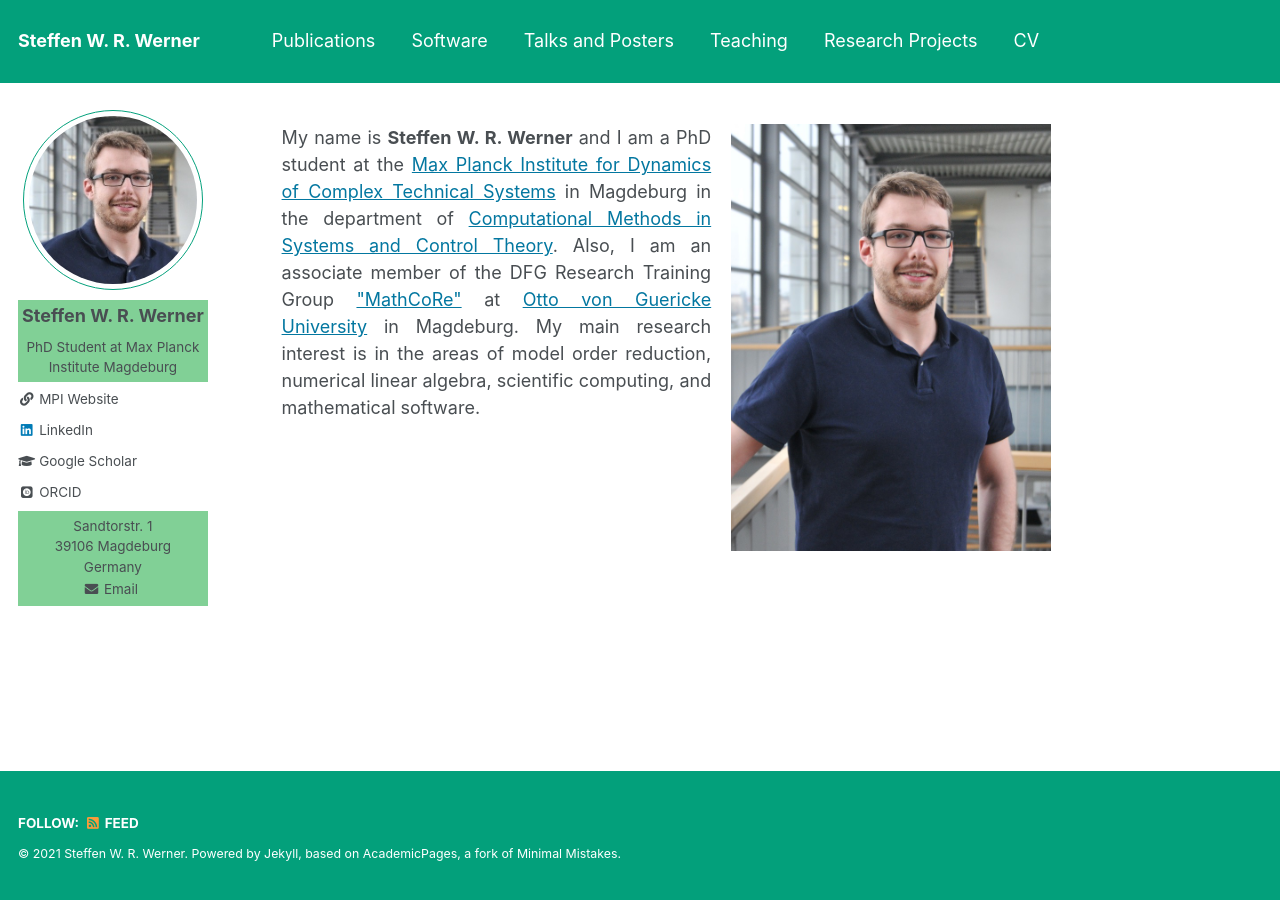
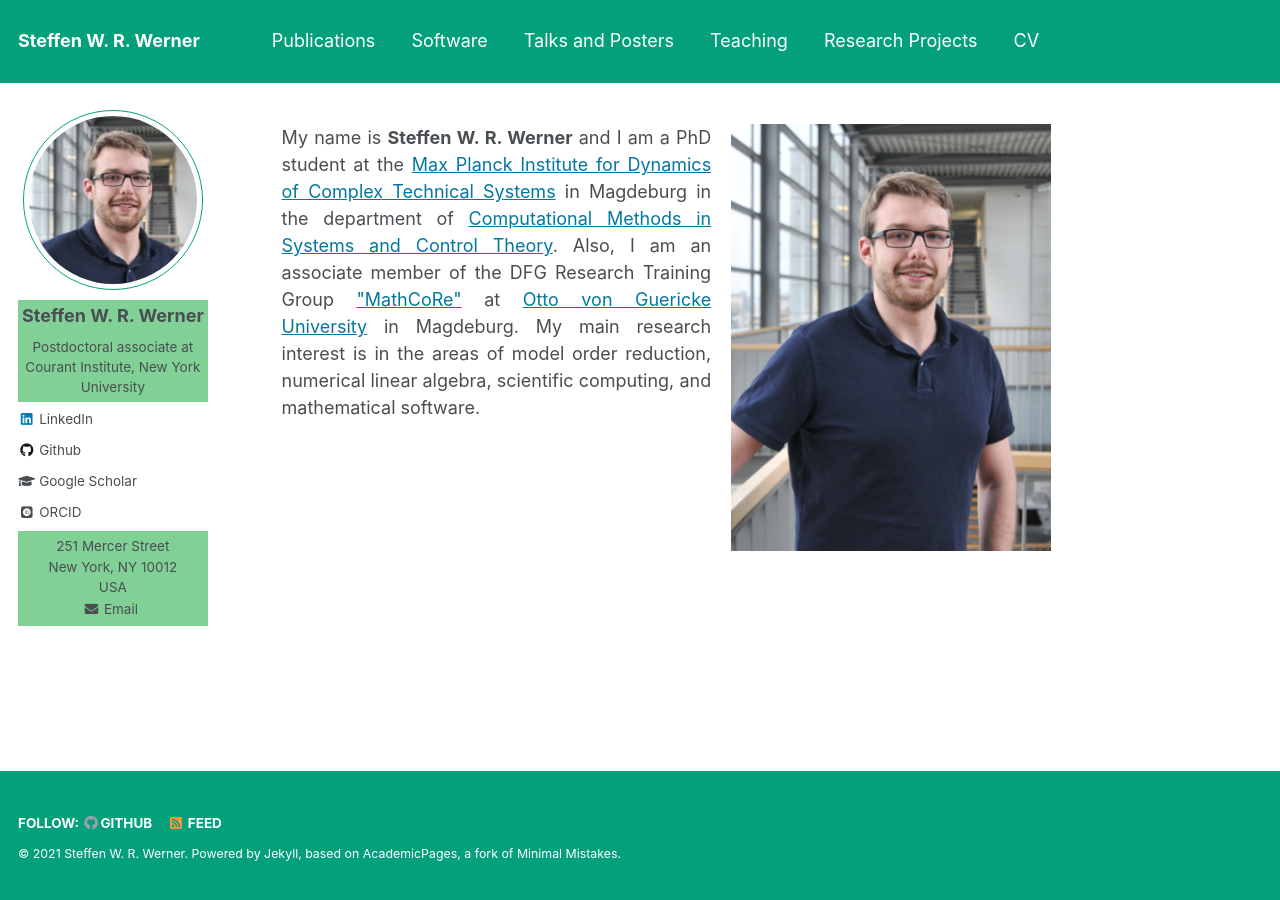
Before and after one commit to ninsteve/ninsteve.github.io, a Jekyll site: the page built from _pages/about.md, in a window 1280 px wide. Built offline with Jekyll 4.4.1, drawn with Linux system fonts in a browser that asks for light colours; some web fonts are replaced.

Commit message:
Updated info bar.

```diff
--- a/_config.yml
+++ b/_config.yml
@@ -10,7 +10,7 @@ locale                   : "en-US"
 title                    : "Steffen W. R. Werner"
 title_separator          : "-"
 name                     : &name "Steffen W. R. Werner"
-description              : &description "PhD Student at Max Planck Institute for Dynamics of Complex Technical Systems, Magdeburg"
+description              : &description "Postdoctoral associate at Courant Institute of Mathematical Sciences, New York University, USA"
 url                      : https://ninsteve.github.io # http://localhost:4000 # the base hostname & protocol for your site e.g. "https://mmistakes.github.io"
 baseurl                  : "" # the subpath of your site, e.g. "/blog"
 repository               : "ninsteve/ninsteve.github.io"
@@ -82,24 +82,24 @@ analytics:
 author:
   name             : "Steffen W. R. Werner"
   avatar           : "profile.jpg"
-  bio              : "PhD Student at Max Planck Institute Magdeburg"
-  location_str     : "Sandtorstr. 1"
-  location_plc     : "39106 Magdeburg"
-  location_ctr     : "Germany"
+  bio              : "Postdoctoral associate at Courant Institute, New York University"
+  location_str     : "251 Mercer Street"
+  location_plc     : "New York, NY 10012"
+  location_ctr     : "USA"
   location         :
   employer         :
   pubmed           :
   googlescholar    : "https://scholar.google.de/citations?user=F2v1uKAAAAAJ&hl=en"
-  email            : "werner@mpi-magdeburg.mpg.de"
+  email            : "steffen.werner@nyu.edu"
   researchgate     :
-  uri              : "https://www.mpi-magdeburg.mpg.de/person/38514/2316"
+  uri              :
   bitbucket        :
   codepen          :
   dribbble         :
   flickr           :
   facebook         :
   foursquare       :
-  github           :
+  github           : "https://github.com/ninsteve"
   google_plus      :
   keybase          :
   instagram        :
```
